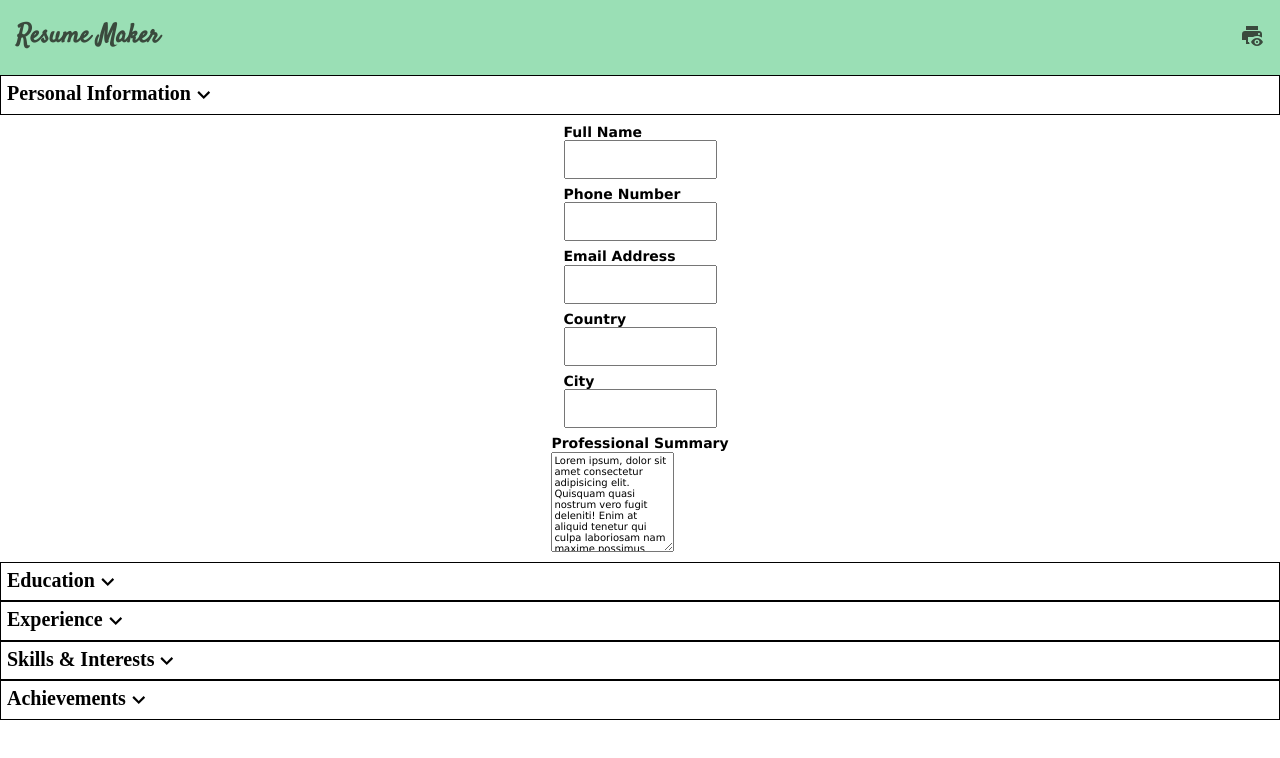
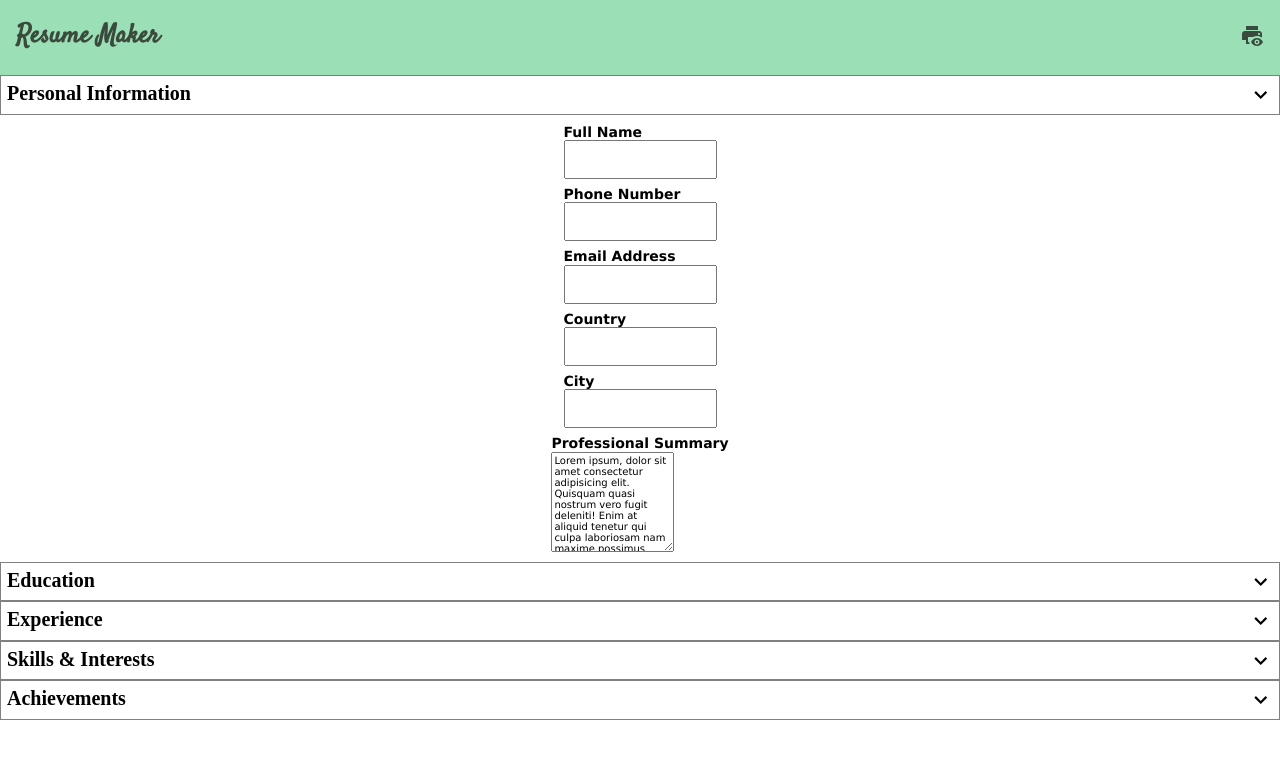
Before and after one commit to Viveyd/cv-maker, a React (Vite) app: page / in a window 1280 px wide. Shown: the top 758 px of the page. Built offline with nearby package versions, Linux system fonts and the light colour scheme; a web font is replaced by a local one.

Commit message:
Restyle DD flex

```diff
--- a/src/index.css
+++ b/src/index.css
@@ -36,9 +36,13 @@ form section a {
   display: flex;
   text-decoration: none;
   background-color: rgb(255, 255, 255);
-  border: 1px solid black;
+  border: 1px solid grey;
   padding: 0.6rem;
   width: 100%;
+}
+form section a > h1 {
+  flex-grow: 1;
+  text-align: left;
 }
 
 form section h1 {
```
